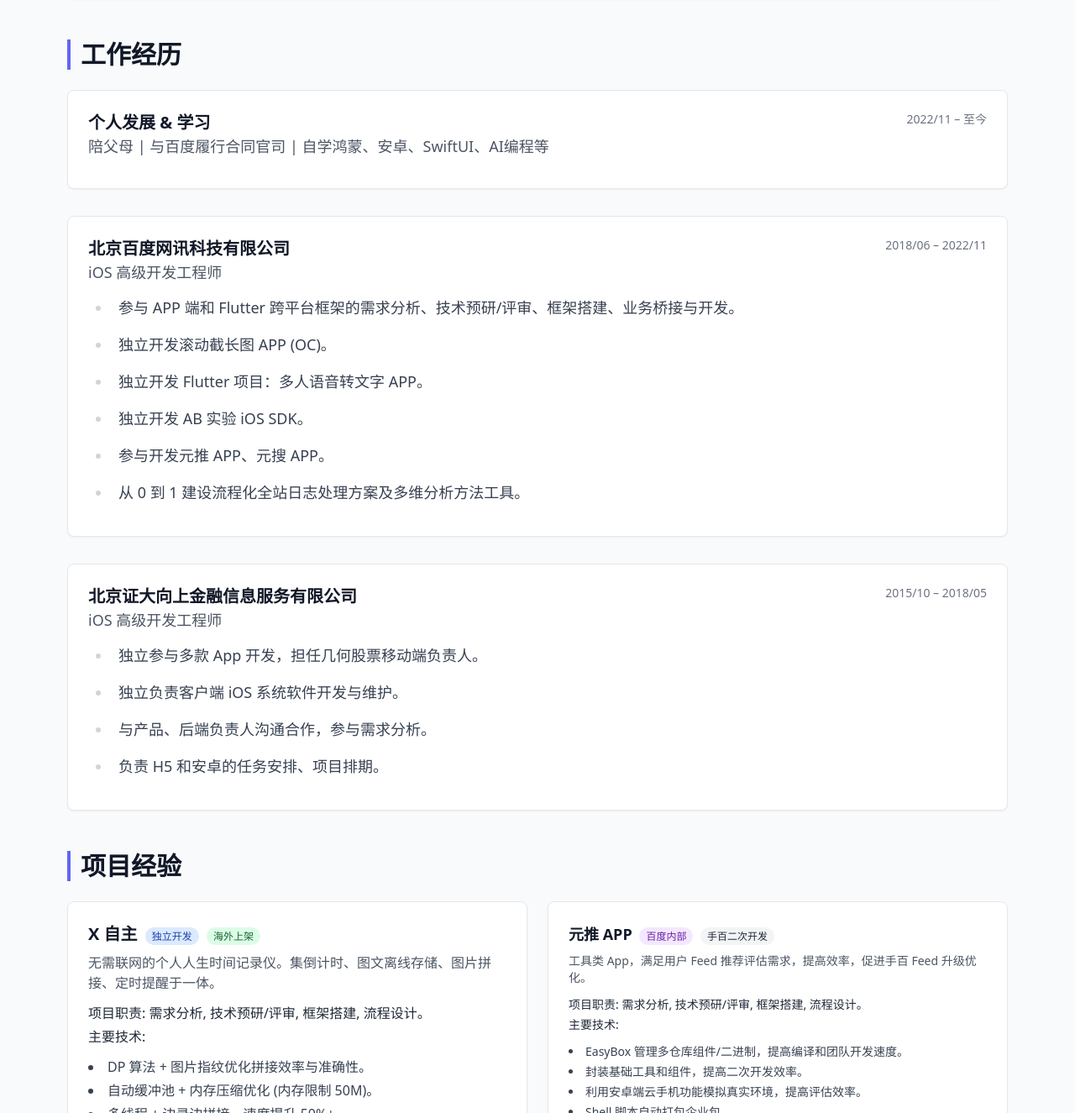
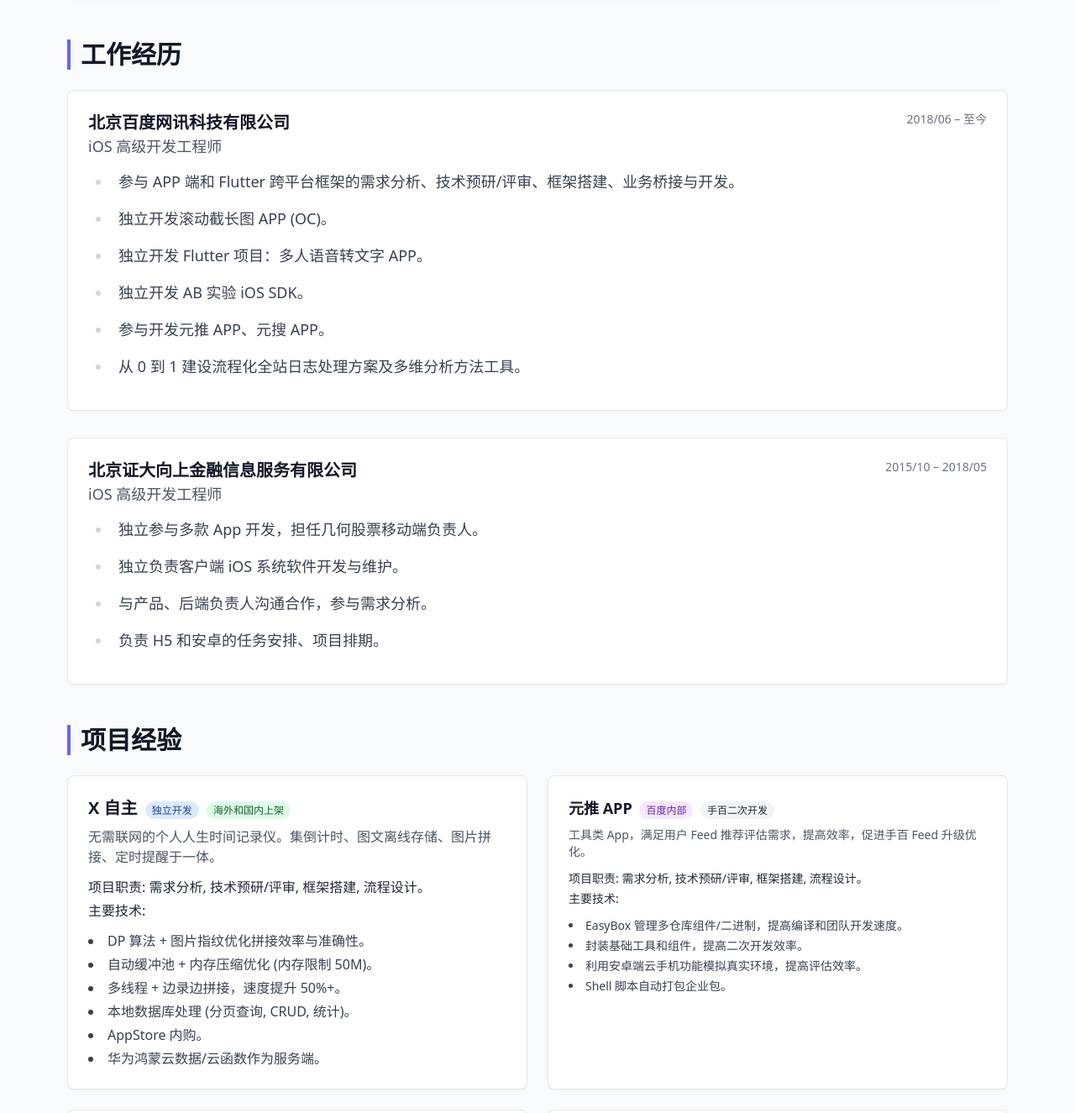
Before and after one commit to zhangxiaomeng1/zhangxiaomeng.github.io, a plain HTML site: page index.html in a window 1280 px wide. Shown: the part 1003-2328 px from the top of the page at 84% size. Drawn offline with nearby package versions, Linux system fonts and the light colour scheme.

Commit message:
style(index.html): 调整工作经历和项目卡片的显示内容
更新工作经历中的时间描述，并修改项目卡片的标签内容以更准确地反映项目状态

```diff
--- a/index.html
+++ b/index.html
@@ -210,15 +210,16 @@
             <section id="experience" class="fade-in">
                 <h2 class="text-3xl font-semibold text-gray-900 dark:text-white mb-6 border-l-4 border-indigo-500 pl-3">工作经历</h2>
                 <div class="section-content space-y-8">
-                    <div class="card-hover p-6 bg-white dark:bg-gray-800 rounded-lg shadow-sm dark:shadow-none border border-gray-200 dark:border-gray-700">
+                    <!-- <div class="card-hover p-6 bg-white dark:bg-gray-800 rounded-lg shadow-sm dark:shadow-none border border-gray-200 dark:border-gray-700">
                         <p class="text-sm text-gray-500 dark:text-gray-400 float-right">2022/11 – 至今</p>
                         <h3 class="text-xl font-semibold text-gray-900 dark:text-white">个人发展 & 学习</h3>
                         <p class="text-lg text-gray-600 dark:text-gray-400 mb-3">陪父母 | 与百度履行合同官司 | 自学鸿蒙、安卓、SwiftUI、AI编程等</p>
                         <!-- No detailed description needed here based on input -->
-                    </div>
+                    <!-- </div> -->
 
                     <div class="card-hover p-6 bg-white dark:bg-gray-800 rounded-lg shadow-sm dark:shadow-none border border-gray-200 dark:border-gray-700">
-                        <p class="text-sm text-gray-500 dark:text-gray-400 float-right">2018/06 – 2022/11</p>
+                        <!-- <p class="text-sm text-gray-500 dark:text-gray-400 float-right">2018/06 – 2022/11</p> -->
+                        <p class="text-sm text-gray-500 dark:text-gray-400 float-right">2018/06 – 至今</p>
                         <h3 class="text-xl font-semibold text-gray-900 dark:text-white">北京百度网讯科技有限公司</h3>
                         <p class="text-lg text-gray-600 dark:text-gray-400 mb-3">iOS 高级开发工程师</p>
                         <div class="prose prose-lg dark:prose-invert max-w-none text-gray-700 dark:text-gray-300">
@@ -255,7 +256,7 @@
                 <div class="section-content grid grid-cols-1 md:grid-cols-2 gap-6">
                     <!-- Project Card Template -->
                     <div class="card-hover p-6 bg-white dark:bg-gray-800 rounded-lg shadow-sm dark:shadow-none border border-gray-200 dark:border-gray-700 flex flex-col">
-                        <h3 class="text-xl font-semibold text-gray-900 dark:text-white mb-2">X 自主 <span class="text-xs font-normal bg-blue-100 dark:bg-blue-900 text-blue-800 dark:text-blue-200 px-2 py-0.5 rounded-full ml-1">独立开发</span> <span class="text-xs font-normal bg-green-100 dark:bg-green-900 text-green-800 dark:text-green-200 px-2 py-0.5 rounded-full ml-1">海外上架</span></h3>
+                        <h3 class="text-xl font-semibold text-gray-900 dark:text-white mb-2">X 自主 <span class="text-xs font-normal bg-blue-100 dark:bg-blue-900 text-blue-800 dark:text-blue-200 px-2 py-0.5 rounded-full ml-1">独立开发</span> <span class="text-xs font-normal bg-green-100 dark:bg-green-900 text-green-800 dark:text-green-200 px-2 py-0.5 rounded-full ml-1">海外和国内上架</span></h3>
                         <p class="text-base text-gray-600 dark:text-gray-400 mb-3">无需联网的个人人生时间记录仪。集倒计时、图文离线存储、图片拼接、定时提醒于一体。</p>
                         <p class="text-base mb-1"><strong class="font-medium">项目职责:</strong> 需求分析, 技术预研/评审, 框架搭建, 流程设计。</p>
                         <p class="text-base mb-3"><strong class="font-medium">主要技术:</strong></p>
```
